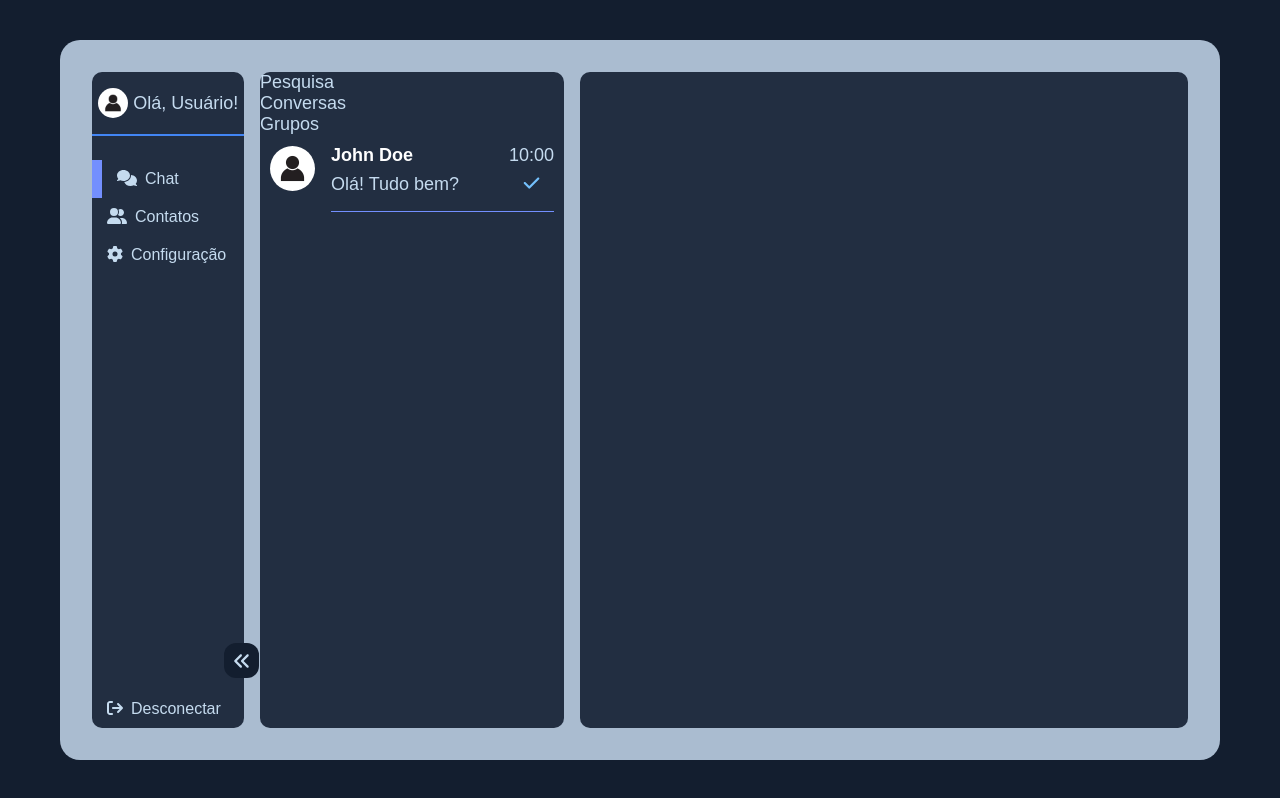
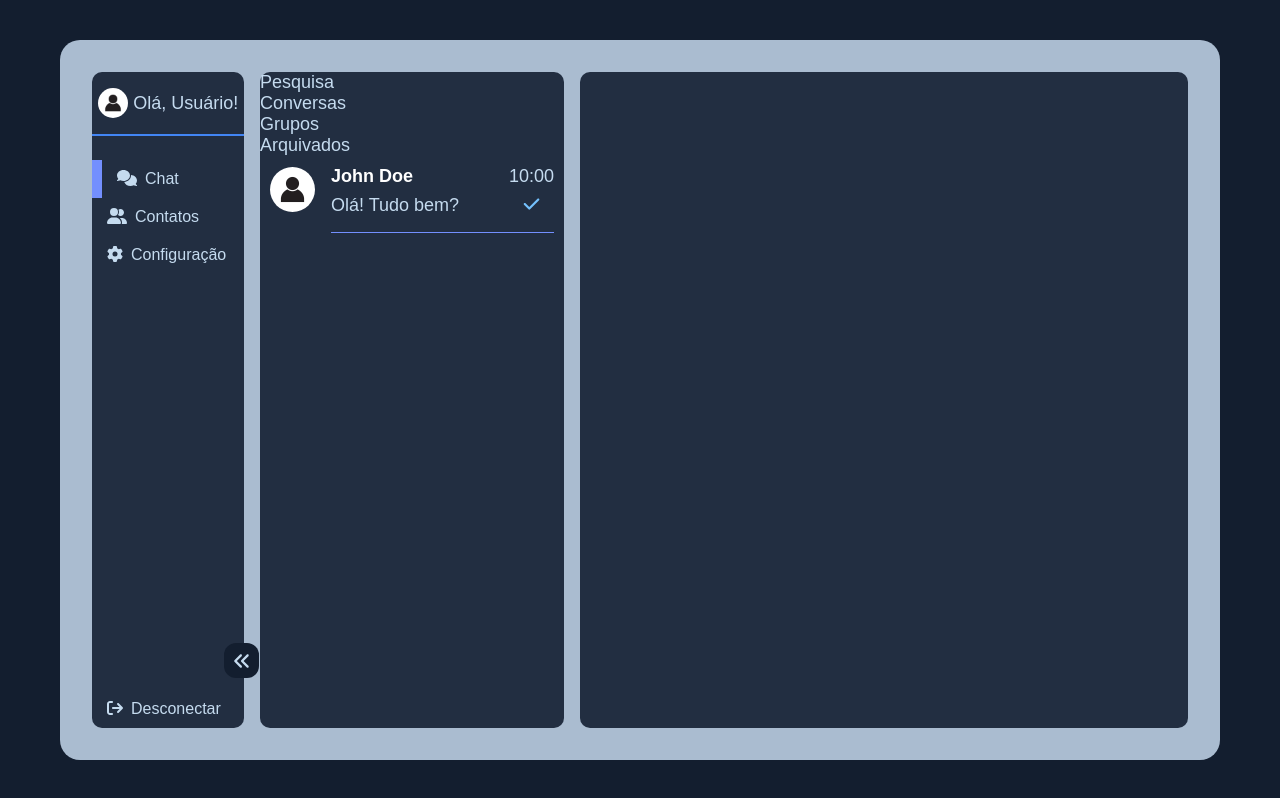
Before and after one commit to AdrielKlem/chatroom, a React (Vite) app: page / in a window 1280 px wide. Built offline with nearby package versions, Linux system fonts and the light colour scheme.

Commit message:
add components BarSearch

```diff
--- /dev/null
+++ b/src/components/BarSearch/index.tsx
@@ -0,0 +1,10 @@
+import { Container } from "./styles.ts"
+
+
+export function BarSearch() {
+    return (
+        <Container>
+
+        </Container>
+    )
+}
--- /dev/null
+++ b/src/components/BarSearch/styles.ts
@@ -0,0 +1,5 @@
+import styled from "styled-components";
+
+export const Container = styled.div`
+
+`
--- a/src/pages/Home/index.tsx
+++ b/src/pages/Home/index.tsx
@@ -4,6 +4,7 @@ import { faComments, faUserGroup, faGear, faArrowRightFromBracket, faAnglesLeft
 import { Container, Display, Menu, HeaderMenu, UserAvatar, CloseMenu, Inbox, Chatting, Logout } from "./styles"
 import { ButtonNav } from "../../components/ButtonNav"
 import { ChatItem } from "../../components/ChatItem"
+import { BarSearch } from "../../components/BarSearch"
 
 const IconChat = <FontAwesomeIcon icon={faComments} />
 const IconContacts = <FontAwesomeIcon icon={faUserGroup} />
@@ -74,11 +75,13 @@ export function Home() {
                     </CloseMenu>
                 </Menu>
                 <Inbox>
+                    <BarSearch></BarSearch>
                     <div>Pesquisa</div>
                     <div>
                         <ul>
                             <li>Conversas</li>
                             <li>Grupos</li>
+                            <li>Arquivados</li>
                         </ul>
                     </div>
                     <ChatItem
```
